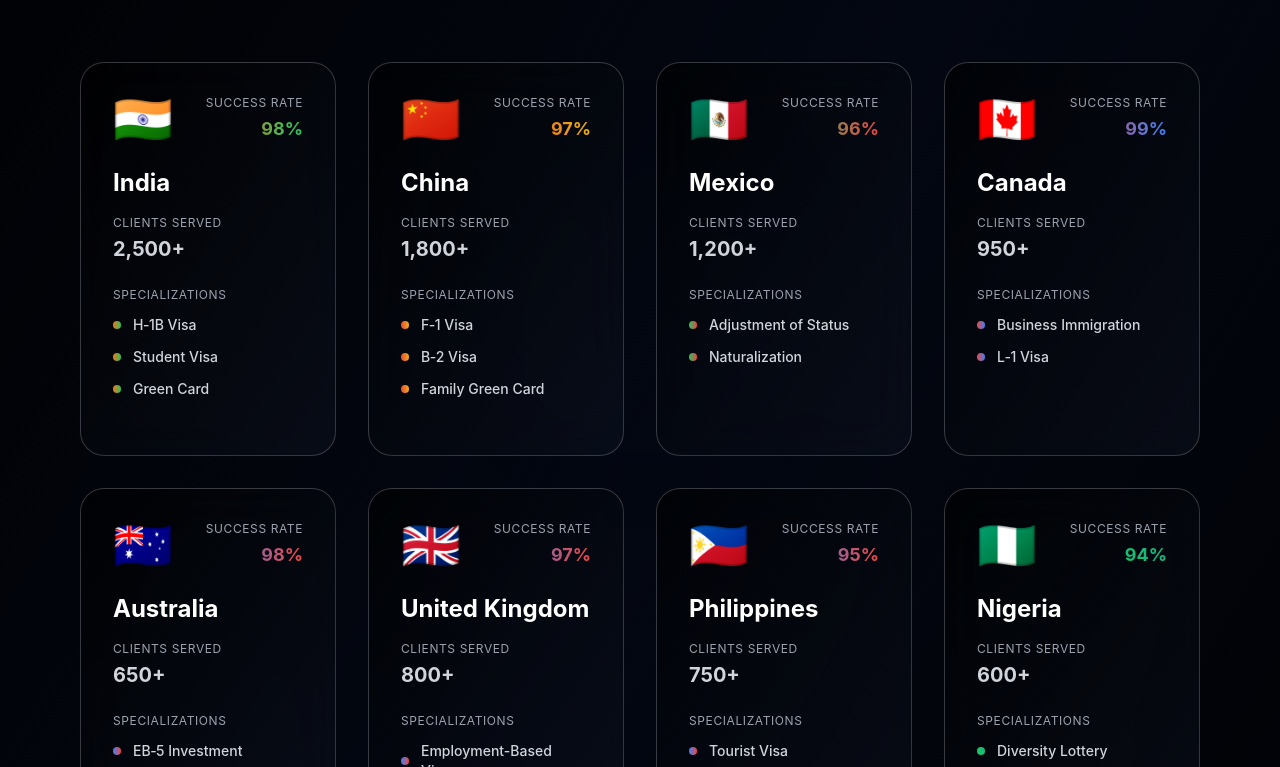
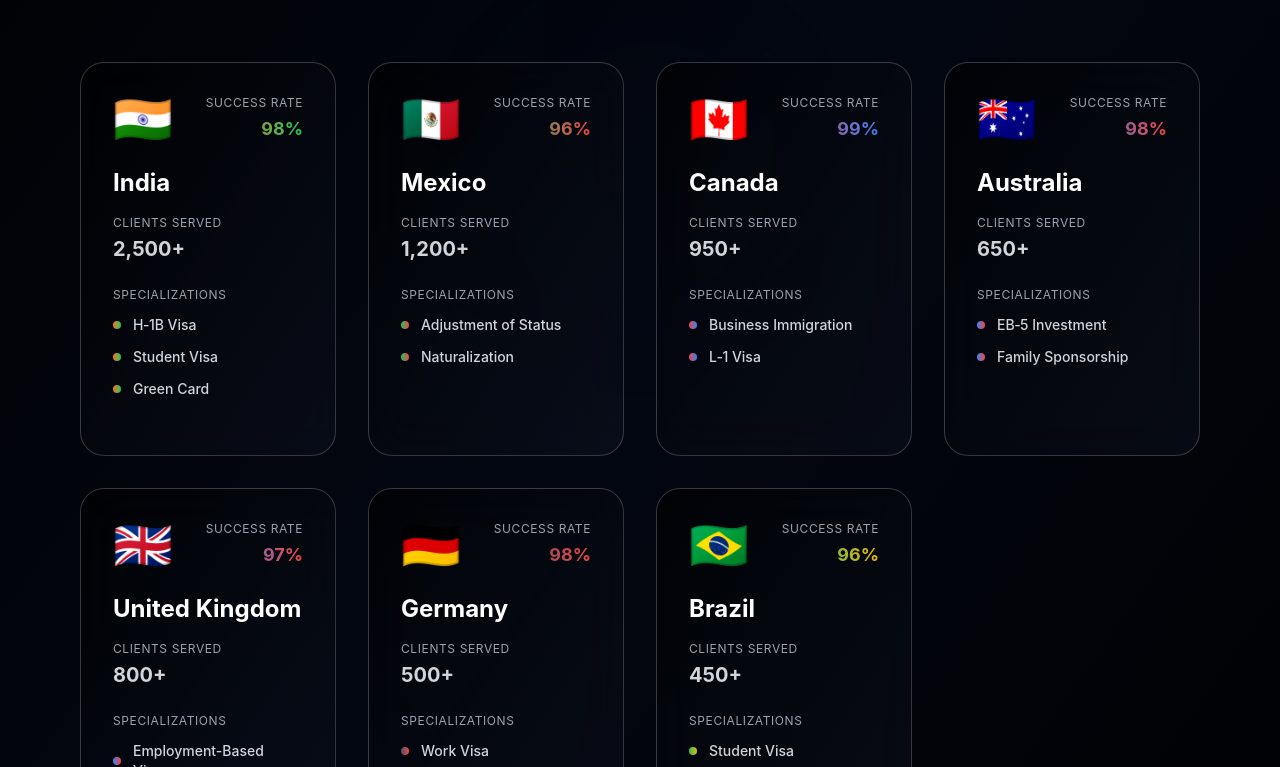
Before and after one commit to Aryansharma-aryan/caials, a React (Vite) app in the folder client/: page / in a window 1280 px wide. Shown: the part 9173-9940 px from the top of the page. Built offline with nearby package versions, Linux system fonts and the light colour scheme.

Commit message:
Update Countries.jsx

```diff
--- a/client/src/pages/Countries.jsx
+++ b/client/src/pages/Countries.jsx
@@ -11,15 +11,7 @@ const countries = [
     clients: "2,500+",
     successRate: "98%"
   },
-  {
-    flag: "🇨🇳",
-    name: "China",
-    services: ["F‑1 Visa", "B‑2 Visa", "Family Green Card"],
-    gradient: "from-red-500/20 to-yellow-500/20",
-    accent: "from-red-500 to-yellow-500",
-    clients: "1,800+",
-    successRate: "97%"
-  },
+
   {
     flag: "🇲🇽",
     name: "Mexico",
@@ -56,24 +48,8 @@ const countries = [
     clients: "800+",
     successRate: "97%"
   },
-  {
-    flag: "🇵🇭",
-    name: "Philippines",
-    services: ["Tourist Visa", "Family-Based Green Card"],
-    gradient: "from-blue-500/20 to-red-500/20",
-    accent: "from-blue-500 to-red-500",
-    clients: "750+",
-    successRate: "95%"
-  },
-  {
-    flag: "🇳🇬",
-    name: "Nigeria",
-    services: ["Diversity Lottery", "Marriage Green Card"],
-    gradient: "from-green-500/20 to-white/20",
-    accent: "from-green-500 to-emerald-500",
-    clients: "600+",
-    successRate: "94%"
-  },
+
+
   {
     flag: "🇩🇪",
     name: "Germany",
```
